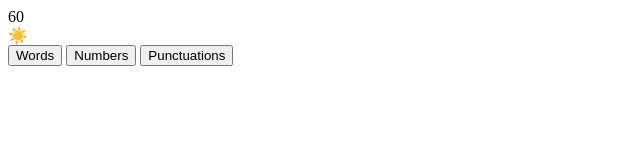
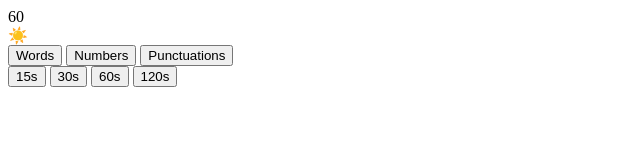
Before and after one commit to bit2swaz/swift-type, a plain HTML site: page index.html in a window 1280 px wide. Shown: the whole page, without its empty margins (0-640 px from the left). Drawn offline with Linux system fonts and the light colour scheme.

Commit message:
made changes to index.html

```diff
--- a/index.html
+++ b/index.html
@@ -21,6 +21,12 @@
                 <button data-mode="numbers" class="mode-button">Numbers</button>
                 <button data-mode="punctuations" class="mode-button">Punctuations</button>
             </div>
+            <div id="time-selector" class="time-selector">
+                <button data-time="15" class="time-button">15s</button>
+                <button data-time="30" class="time-button">30s</button>
+                <button data-time="60" class="time-button">60s</button>
+                <button data-time="120" class="time-button">120s</button>
+            </div>
         </section>
     </main>
 </body>
```
